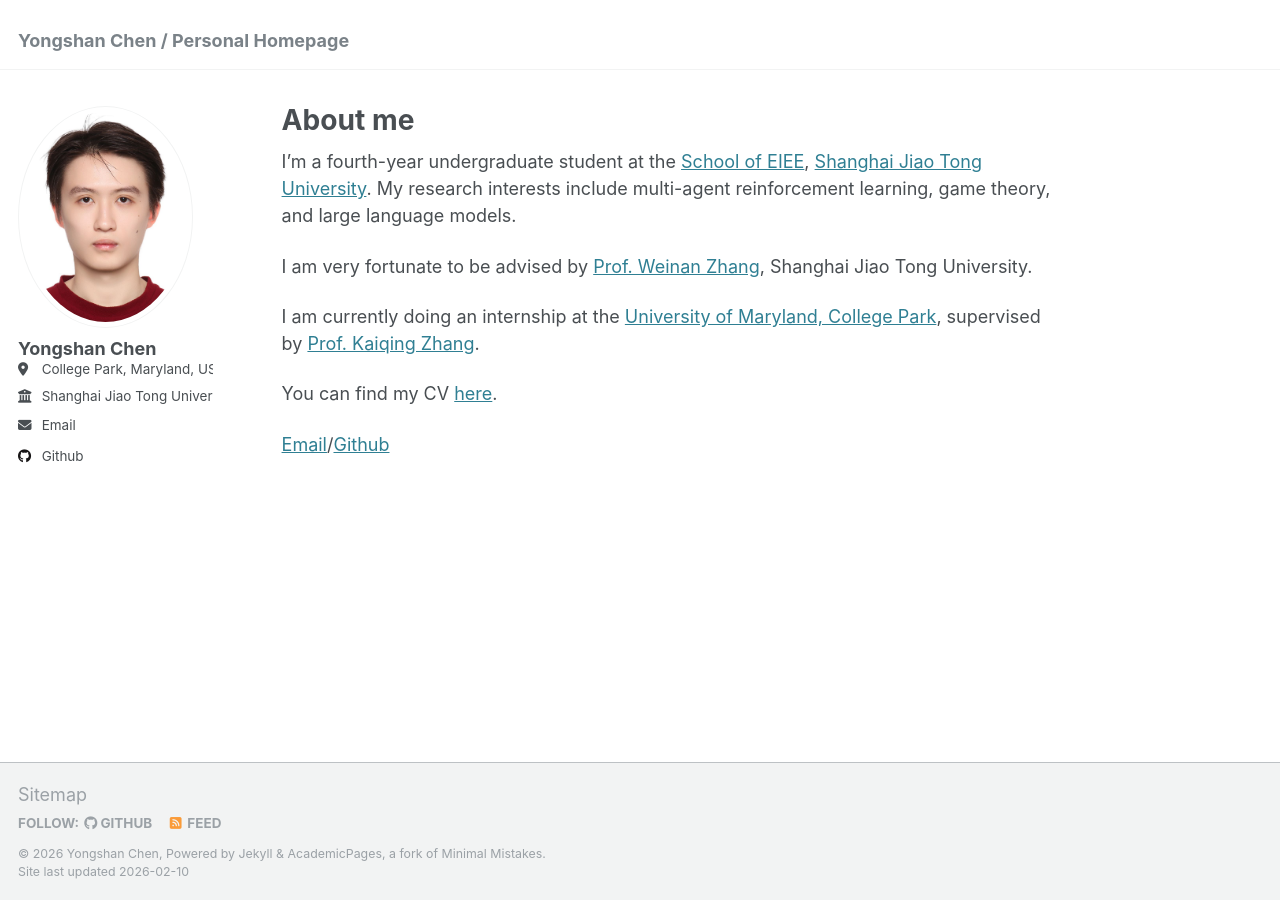
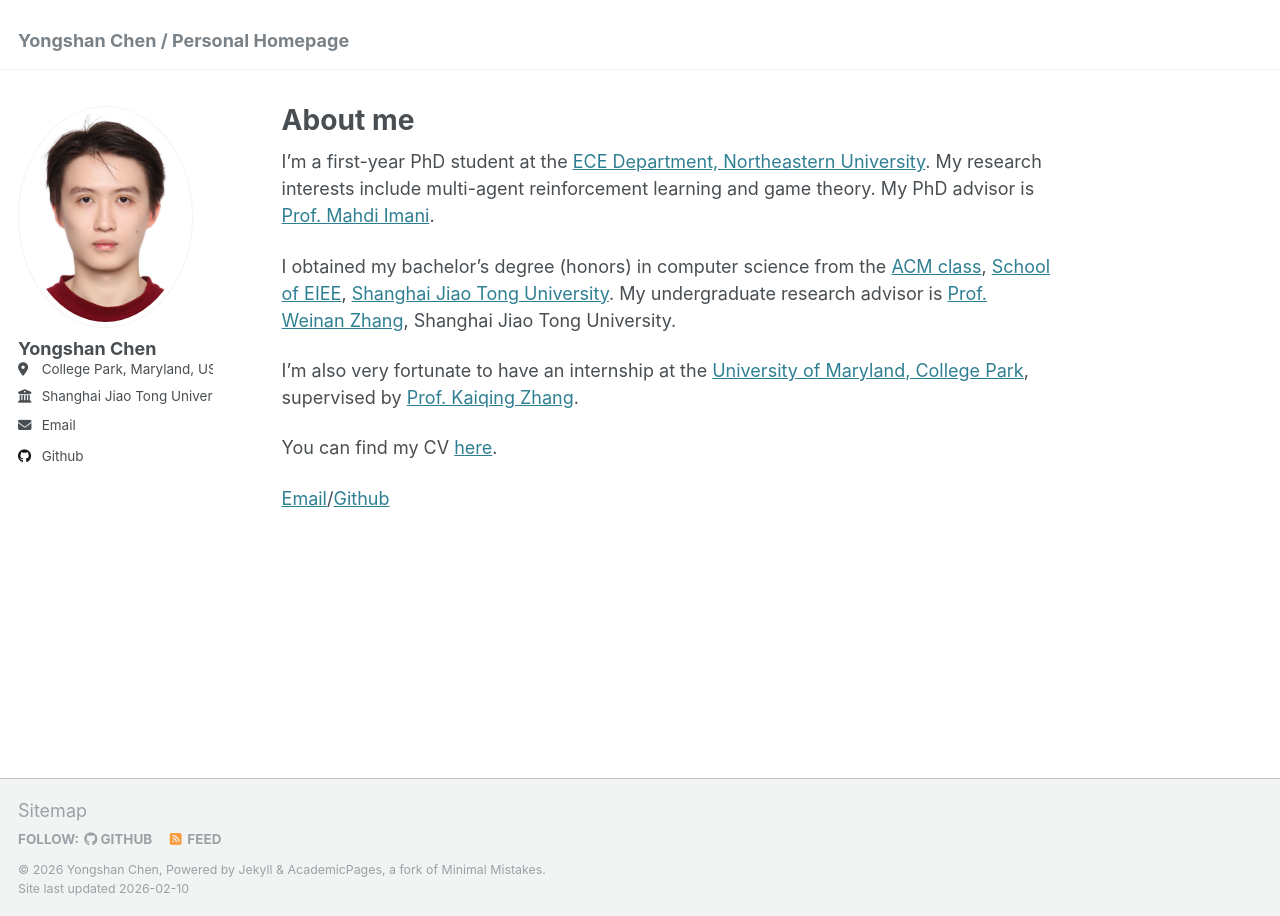
Before and after one commit to EternalFir/EternalFir.github.io, a Jekyll site: the page built from _pages/about.md, in a window 1280 px wide. Built offline with Jekyll 4.4.1, drawn with Linux system fonts in a browser that asks for light colours.

Commit message:
feat(info): update personal infos.

```diff
--- a/_pages/about.md
+++ b/_pages/about.md
@@ -8,14 +8,12 @@ redirect_from:
   - /about.html
 ---
 
-I'm a fourth-year undergraduate student at the [School of EIEE](https://english.seiee.sjtu.edu.cn/), [Shanghai Jiao Tong University](https://en.sjtu.edu.cn/). My research interests include multi-agent reinforcement learning, game theory, and large language models.
+I'm a first-year PhD student at the [ECE Department, Northeastern University](https://ece.northeastern.edu/). My research interests include multi-agent reinforcement learning and game theory. My PhD advisor is [Prof. Mahdi Imani](https://coe.northeastern.edu/people/imani-mahdi/).
 
+I obtained my bachelor’s degree (honors) in computer science from the [ACM class](https://acm.sjtu.edu.cn/home), [School of EIEE](https://english.seiee.sjtu.edu.cn/), [Shanghai Jiao Tong University](https://en.sjtu.edu.cn/). My undergraduate research advisor is [Prof. Weinan Zhang](https://wnzhang.net/), Shanghai Jiao Tong University.
 
-
-I am very fortunate to be advised by [Prof. Weinan Zhang](https://wnzhang.net/), Shanghai Jiao Tong University.
-
-I am currently doing an internship at the [University of Maryland, College Park](https://umd.edu/), supervised by [Prof. Kaiqing Zhang](https://kzhang66.github.io/).
+I'm also very fortunate to have an internship at the [University of Maryland, College Park](https://umd.edu/), supervised by [Prof. Kaiqing Zhang](https://kzhang66.github.io/).
 
 You can find my CV [here](../assets/CV.pdf).
 
-[Email](mailto:chenyongshan@sjtu.edu.cn)/[Github](https://github.com/EternalFir)
+[Email](mailto:chen.yongs@northeastern.edu)/[Github](https://github.com/EternalFir)
```
Also changed, not shown: 1 other file.
